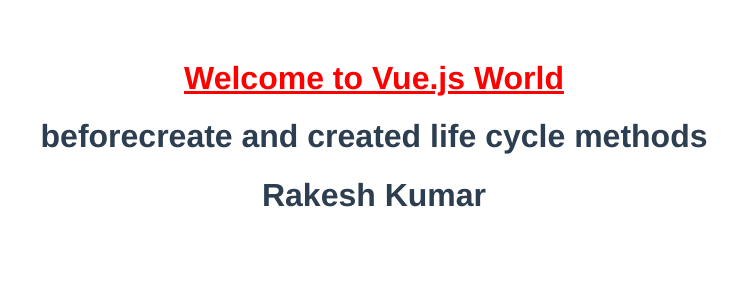
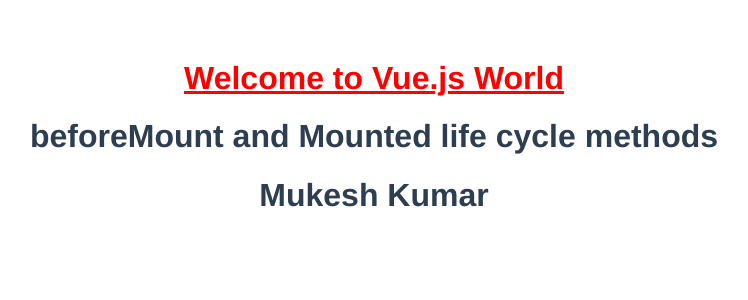
Before and after one commit to bkp3/Blog-Project, a Vue app: page / in a window 1280 px wide. Shown: the top 300 px of the page, without its empty margins (266-1014 px from the left). Built offline with nearby package versions, Linux system fonts and the light colour scheme.

Commit message:
beforeMount and Mounted life cycle methods

```diff
--- a/src/App.vue
+++ b/src/App.vue
@@ -11,7 +11,7 @@
     <!-- <Home6 v-bind:users="users"/> -->
     <!-- <h2>{{title}}</h2>
     <Home7 v-on:changeTitle="changeTitle($event)"/> -->
-    <Home12/>
+    <Home13/>
   </div>
 </template>
 
@@ -21,12 +21,12 @@
 //import Home2 from './components/Home2.vue';
 //import Users from './components/Users.vue';
 //import Home3 from './components/Home3.vue';
-import Home12 from "./components/Home12.vue";
+import Home13 from "./components/Home13.vue";
 
 export default {
   name: "App",
   components: {
-    Home12,
+    Home13,
     // HelloWorld,
     //Home,
     //Home2,
--- /dev/null
+++ b/src/components/Home13.vue
@@ -0,0 +1,23 @@
+<template>
+    <div>
+        <h1> beforeMount and Mounted life cycle methods</h1>
+        <h1>{{name}}</h1>
+
+    </div>
+</template>
+<script>
+export default {
+    name:"Home13",
+    data(){
+        return{
+            name:"Mukesh Kumar"
+        }
+    },
+    beforeMount(){
+        console.log("beforeMount",this.$el);
+    },
+    mounted(){
+        console.log("mounted",this.$el);
+    }
+}
+</script>
```
